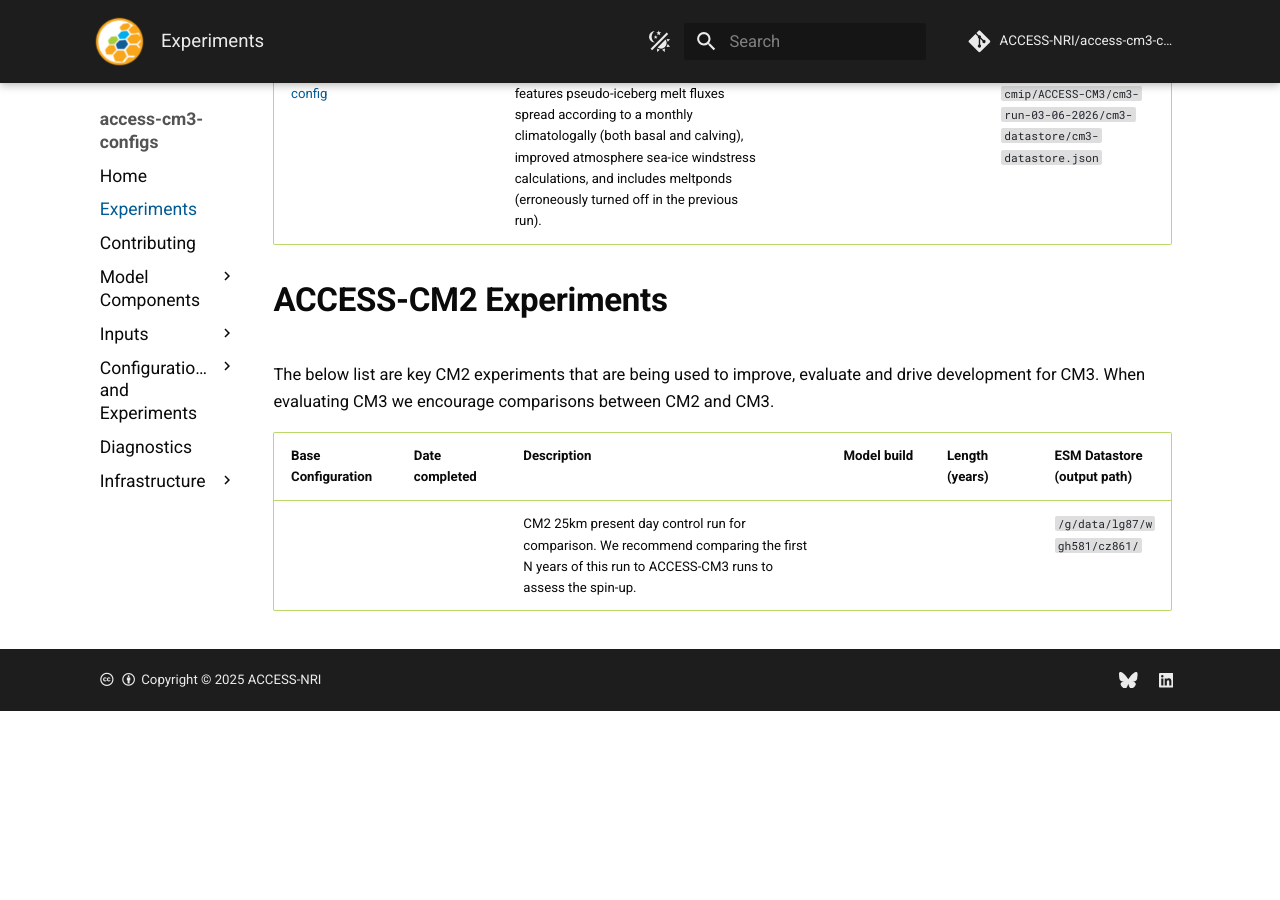
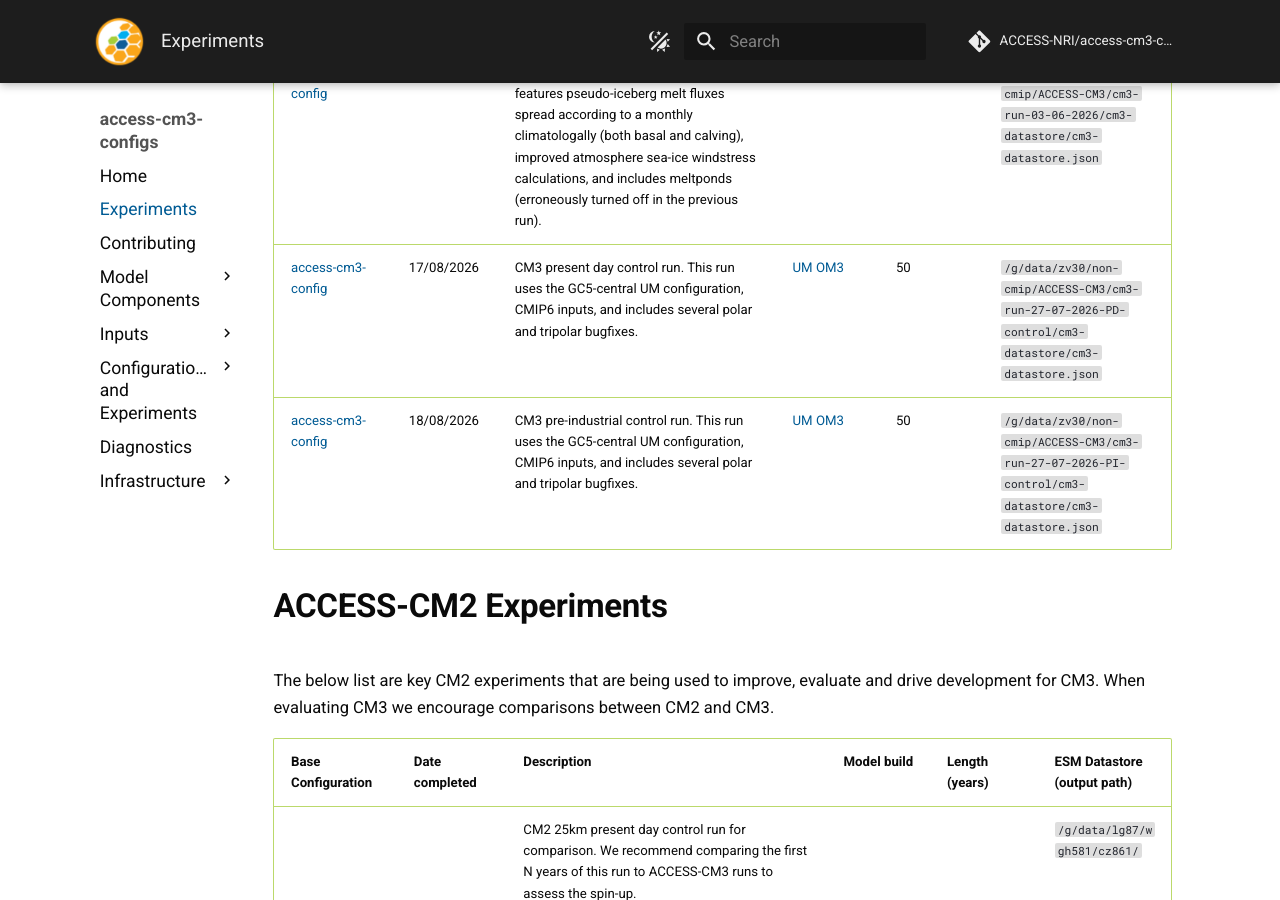
Before and after one commit to ACCESS-NRI/access-cm3-config-docs, an MkDocs documentation site: the page built from documentation/docs/pages/Experiments.md, in a window 1280 px wide and 900 px high, scrolled down 851 px. Built offline with MkDocs 1.6.1 and Material for MkDocs 9.7.7, drawn with Linux system fonts in a browser that asks for light colours; comment, search, counter and statistics services are not loaded; before the commit the page ends 1562 px from its top, so only the background shows below that.

Commit message:
update experiment table (#19)
Update experiment table with runs cm3-run-27-07-2026-PI-control and cm3-run-27-07-2026-PD-control

```diff
--- a/documentation/docs/pages/Experiments.md
+++ b/documentation/docs/pages/Experiments.md
@@ -26,11 +26,13 @@ distributed and modified. Users of ACCESS-NRI models, data, tools or expert supp
  to clearly include an [acknowledgement](https://www.access-nri.org.au/resources/acknowledging-us/)
   in all publications/reports/public releases.
 
-| Base Configuration                                                                                                  | Date completed | Description                                                                                                                                                                                                                                                                | Model build                                                                                                                                                                        | Length (years) | ESM Datastore  <br/>  (output path)                                                                                             |
-|---------------------------------------------------------------------------------------------------------------------|------------|----------------------------------------------------------------------------------------------------------------------------------------------------------------------------------------------------------------------------------------------------------------------------|------------------------------------------------------------------------------------------------------------------------------------------------------------------------------------|----|---------------------------------------------------------------------------------------------------------------------------------|
-|                                                                                                                     |            | CM3 present day control run.                                                                                                                                                                                                                                               | NA                                                                                                                                                                                 | 50 | `/g/data/zv30/non-cmip/ACCESS-CM3/cm3-run-11-08-2025-25km-beta-om3-new-um-params/cm3-demo-datastore/cm3-demo-datastore.json`  |
-| [access-cm3-config](https://github.com/ACCESS-NRI/access-cm3-configs/tree/7c544cc2bfce97d28cf877b63620a6757a2aa273) | 17/03/2026 | CM3 present day control run. This run features updated OM3 components, pseudo-iceberg fluxes, and a more accurate wind stress remapping.                                                                                                                                   | [UM](https://github.com/ACCESS-NRI/UM/tree/3ed9cb65e997b4453ee362f73876db2cb6b62036) [OM3](https://github.com/ACCESS-NRI/ACCESS-OM3/tree/a5b511da9573b106c3a98dc16e3b9668bfb597f1) | 100 | `/g/data/zv30/non-cmip/ACCESS-CM3/cm3-run-20-01-2026-om3-update/cm3-datastore/cm3-datastore.json` |
-| [access-cm3-config](https://github.com/ACCESS-NRI/access-cm3-configs/tree/cm3-run-03-06-2026)                       | 29/06/2026 | CM3 present day control run. This run features pseudo-iceberg melt fluxes spread according to a monthly climatologally (both basal and calving), improved atmosphere sea-ice windstress calculations, and includes meltponds (erroneously turned off in the previous run). | [UM](https://github.com/ACCESS-NRI/UM/tree/6e401a69402e603c21de607f617fa7951f18051e) [OM3](https://github.com/ACCESS-NRI/ACCESS-OM3/tree/f5d40a69fd31052448b80b157e37d361118092ff) | 50 | `/g/data/zv30/non-cmip/ACCESS-CM3/cm3-run-03-06-2026/cm3-datastore/cm3-datastore.json` |
+| Base Configuration                                                                                                  | Date completed | Description                                                                                                                                                                                                                                                             | Model build                                                                                                                                                                        | Length (years) | ESM Datastore  <br/>  (output path)                                                                                          |
+|---------------------------------------------------------------------------------------------------------------------|----------------|-------------------------------------------------------------------------------------------------------------------------------------------------------------------------------------------------------------------------------------------------------------------------|------------------------------------------------------------------------------------------------------------------------------------------------------------------------------------|----|------------------------------------------------------------------------------------------------------------------------------|
+|                                                                                                                     |                | CM3 present day control run.                                                                                                                                                                                                                                            | NA                                                                                                                                                                                 | 50 | `/g/data/zv30/non-cmip/ACCESS-CM3/cm3-run-11-08-2025-25km-beta-om3-new-um-params/cm3-demo-datastore/cm3-demo-datastore.json` |
+| [access-cm3-config](https://github.com/ACCESS-NRI/access-cm3-configs/tree/7c544cc2bfce97d28cf877b63620a6757a2aa273) | 17/03/2026     | CM3 present day control run. This run features updated OM3 components, pseudo-iceberg fluxes, and a more accurate wind stress remapping.                                                                                                                                | [UM](https://github.com/ACCESS-NRI/UM/tree/3ed9cb65e997b4453ee362f73876db2cb6b62036) [OM3](https://github.com/ACCESS-NRI/ACCESS-OM3/tree/a5b511da9573b106c3a98dc16e3b9668bfb597f1) | 100 | `/g/data/zv30/non-cmip/ACCESS-CM3/cm3-run-20-01-2026-om3-update/cm3-datastore/cm3-datastore.json`                            |
+| [access-cm3-config](https://github.com/ACCESS-NRI/access-cm3-configs/tree/cm3-run-03-06-2026)                       | 29/06/2026     | CM3 present day control run. This run features pseudo-iceberg melt fluxes spread according to a monthly climatologally (both basal and calving), improved atmosphere sea-ice windstress calculations, and includes meltponds (erroneously turned off in the previous run). | [UM](https://github.com/ACCESS-NRI/UM/tree/6e401a69402e603c21de607f617fa7951f18051e) [OM3](https://github.com/ACCESS-NRI/ACCESS-OM3/tree/f5d40a69fd31052448b80b157e37d361118092ff) | 50 | `/g/data/zv30/non-cmip/ACCESS-CM3/cm3-run-03-06-2026/cm3-datastore/cm3-datastore.json`                                       |
+| [access-cm3-config](https://github.com/ACCESS-NRI/access-cm3-configs/tree/cm3-run-27-07-2026-PD-control)                       | 17/08/2026     | CM3 present day control run. This run uses the GC5-central UM configuration, CMIP6 inputs, and includes several polar and tripolar bugfixes.                                                                                                                            | [UM](https://github.com/ACCESS-NRI/UM/tree/5491e5542e3f2f3fe828e0fbd3aa308c2baa8ea1) [OM3](https://github.com/ACCESS-NRI/ACCESS-OM3/tree/e1fc2a885bfd0740b9ae2b7a5e41482077397023) | 50 | `/g/data/zv30/non-cmip/ACCESS-CM3/cm3-run-27-07-2026-PD-control/cm3-datastore/cm3-datastore.json`                            |
+| [access-cm3-config](https://github.com/ACCESS-NRI/access-cm3-configs/tree/cm3-run-27-07-2026-PI-control)                       | 18/08/2026     | CM3 pre-industrial control run. This run uses the GC5-central UM configuration, CMIP6 inputs, and includes several polar and tripolar bugfixes. | [UM](https://github.com/ACCESS-NRI/UM/tree/5491e5542e3f2f3fe828e0fbd3aa308c2baa8ea1) [OM3](https://github.com/ACCESS-NRI/ACCESS-OM3/tree/e1fc2a885bfd0740b9ae2b7a5e41482077397023) | 50 | `/g/data/zv30/non-cmip/ACCESS-CM3/cm3-run-27-07-2026-PI-control/cm3-datastore/cm3-datastore.json`                            |
 
 # ACCESS-CM2 Experiments
 
```
